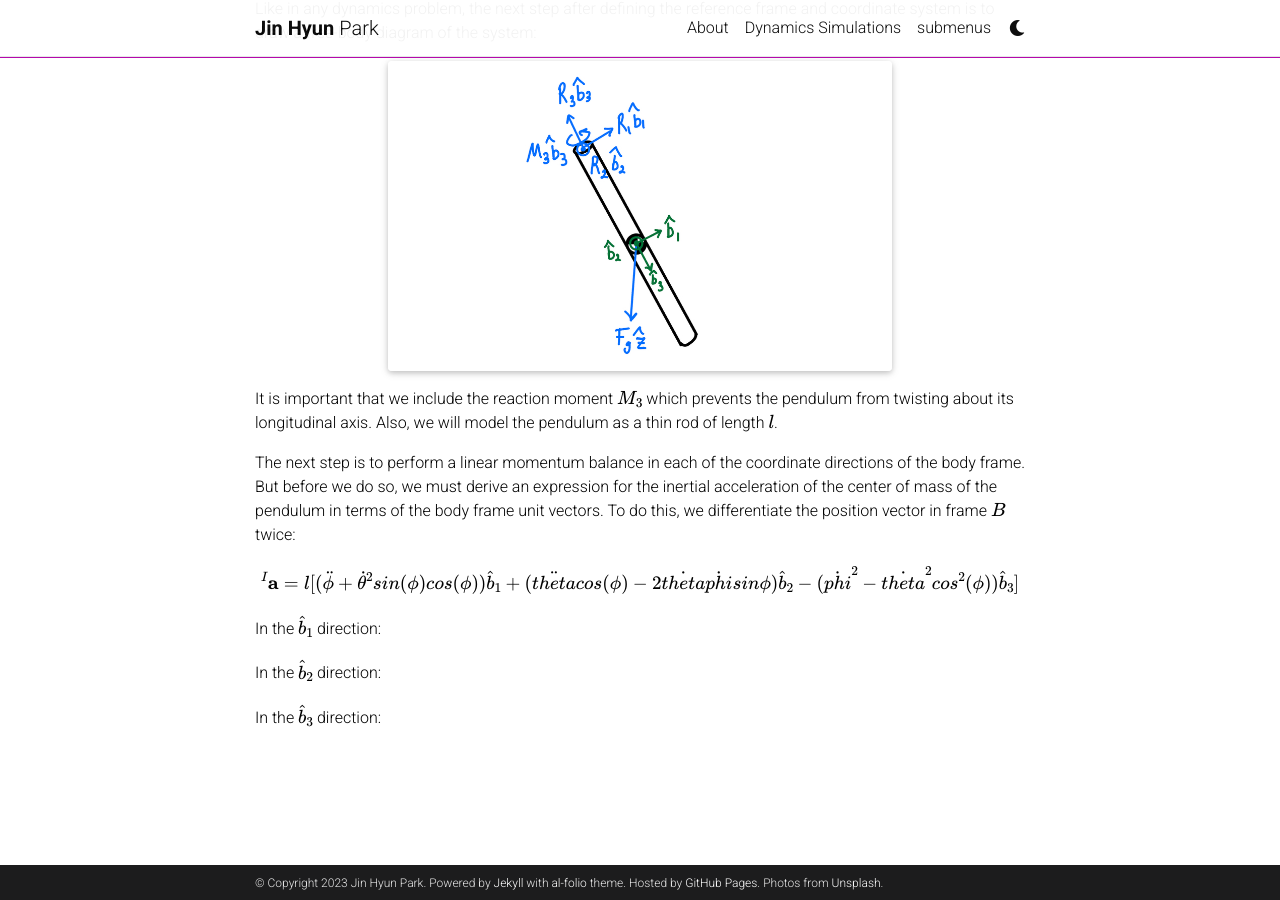
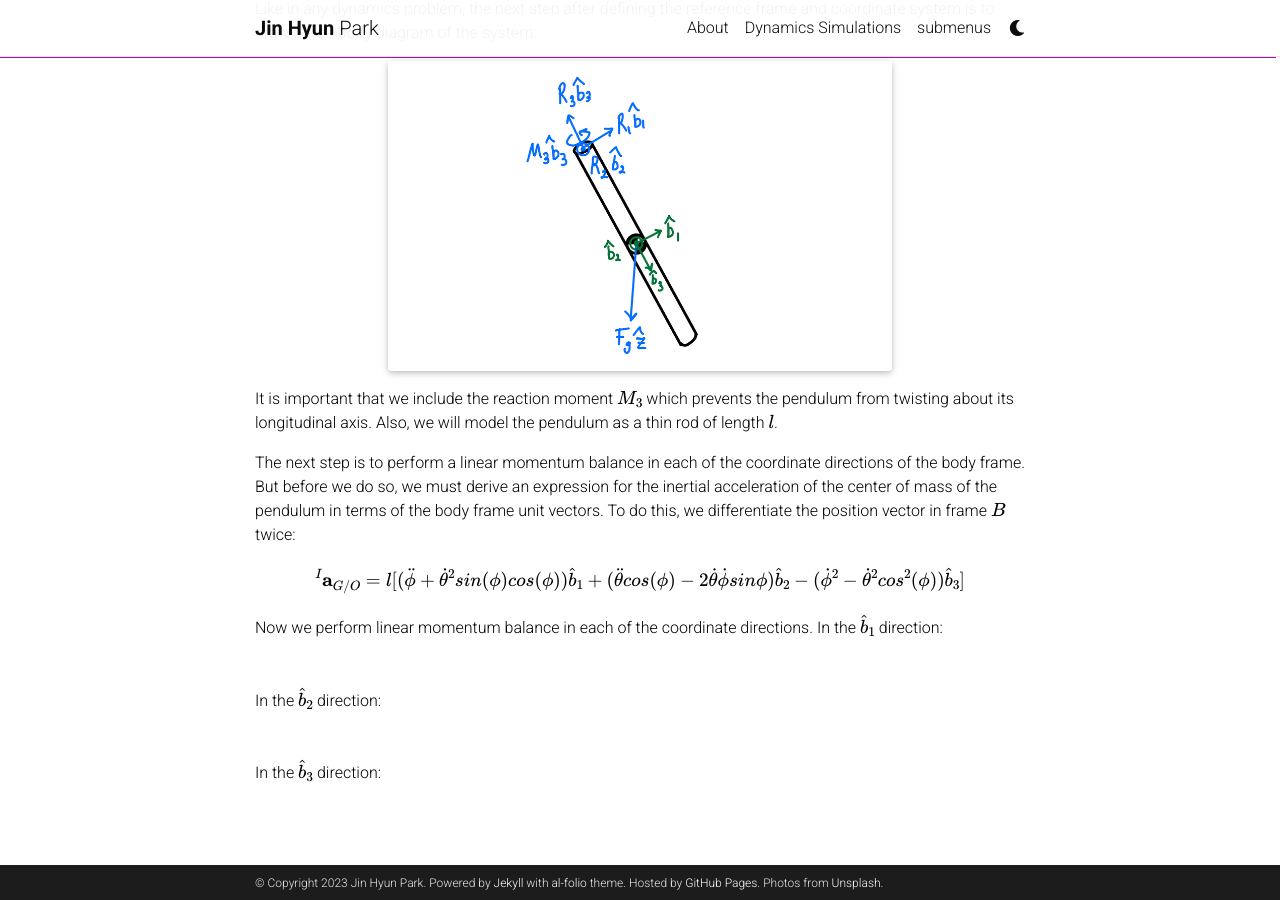
Before and after one commit to jinhyunpark2459/jinhyunpark2459.github.io, a Jekyll site: the page built from _projects/single_pendulum.md, in a window 1280 px wide and 900 px high, scrolled down 2999 px. Built offline with Jekyll 4.4.1, drawn with Linux system fonts in a browser that asks for light colours; full-size pictures stand in for the smaller copies a plugin makes; comment, search, counter and statistics services are not loaded; a style sheet for code colours, icons or effects is not loaded.

Commit message:
Update single_pendulum.md

```diff
--- a/_projects/single_pendulum.md
+++ b/_projects/single_pendulum.md
@@ -119,11 +119,23 @@ It is important that we include the reaction moment $$M_3$$ which prevents the p
 The next step is to perform a linear momentum balance in each of the coordinate directions of the body frame. But before we do so, we must derive an expression for the inertial acceleration of the center of mass of the pendulum in terms of the body frame unit vectors. To do this, we differentiate the position vector in frame $$B$$ twice:
 
 $$
-{}^I\mathbf{a}=l[(\ddot{\phi}+\dot{\theta}^2sin(\phi)cos(\phi))\hat{b}_1+(\ddot{theta}cos(\phi)-2\dot{theta}\dot{phi}sin{\phi})\hat{b}_2-(\dot{phi}^2-\dot{theta}^2cos^2(\phi))\hat{b}_3]
+{}^I\mathbf{a}_{G/O}=l[(\ddot{\phi}+\dot{\theta}^2sin(\phi)cos(\phi))\hat{b}_1+(\ddot{\theta}cos(\phi)-2\dot{\theta}\dot{\phi}sin{\phi})\hat{b}_2-(\dot{\phi}^2-\dot{\theta}^2cos^2(\phi))\hat{b}_3]
 $$
 
-In the $$\hat{b}_1$$ direction:
+Now we perform linear momentum balance in each of the coordinate directions. In the $$\hat{b}_1$$ direction:
+
+$$
+
+$$
 
 In the $$\hat{b}_2$$ direction:
 
+$$
+
+$$
+
 In the $$\hat{b}_3$$ direction:
+
+$$
+
+$$
```
